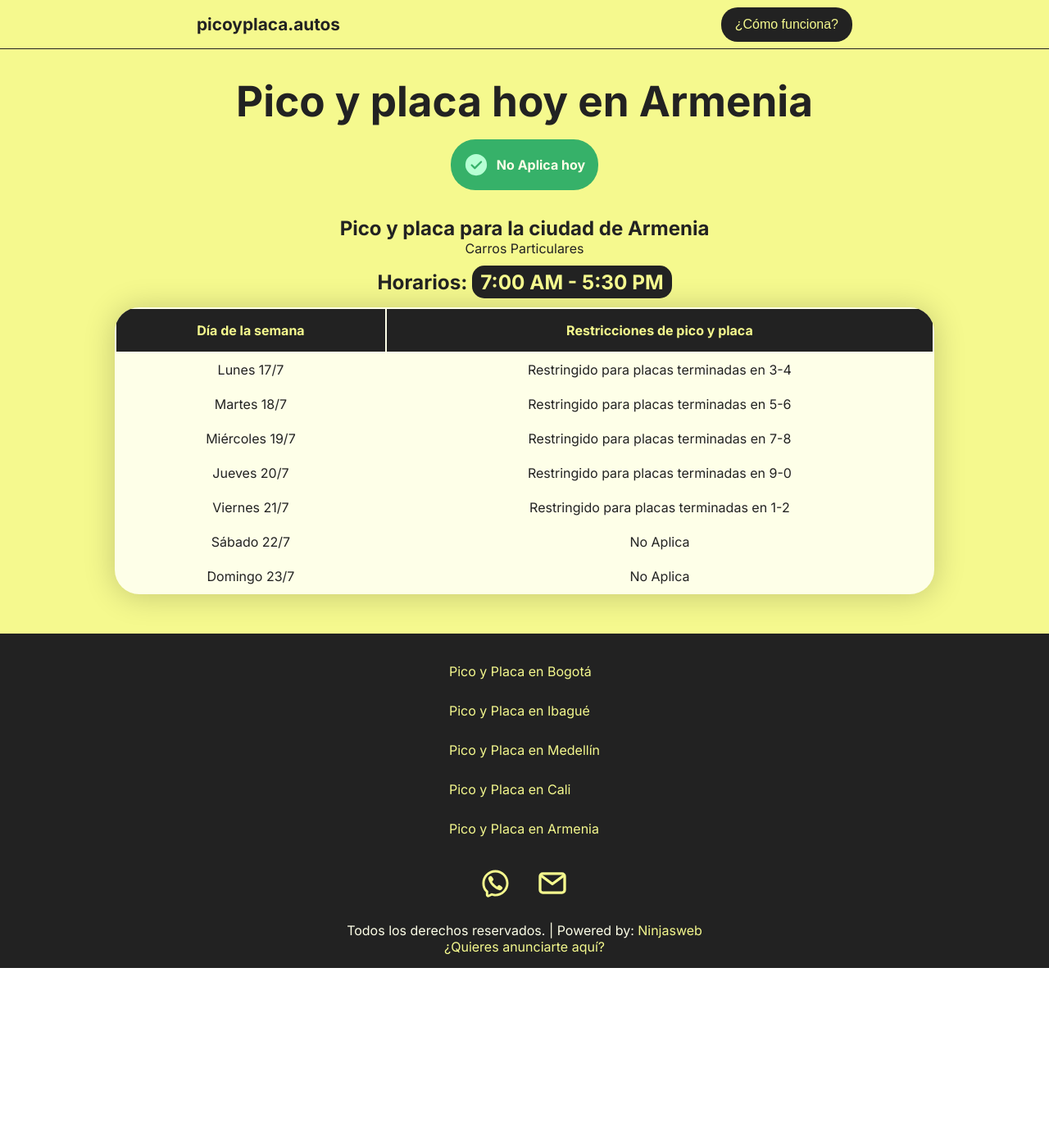
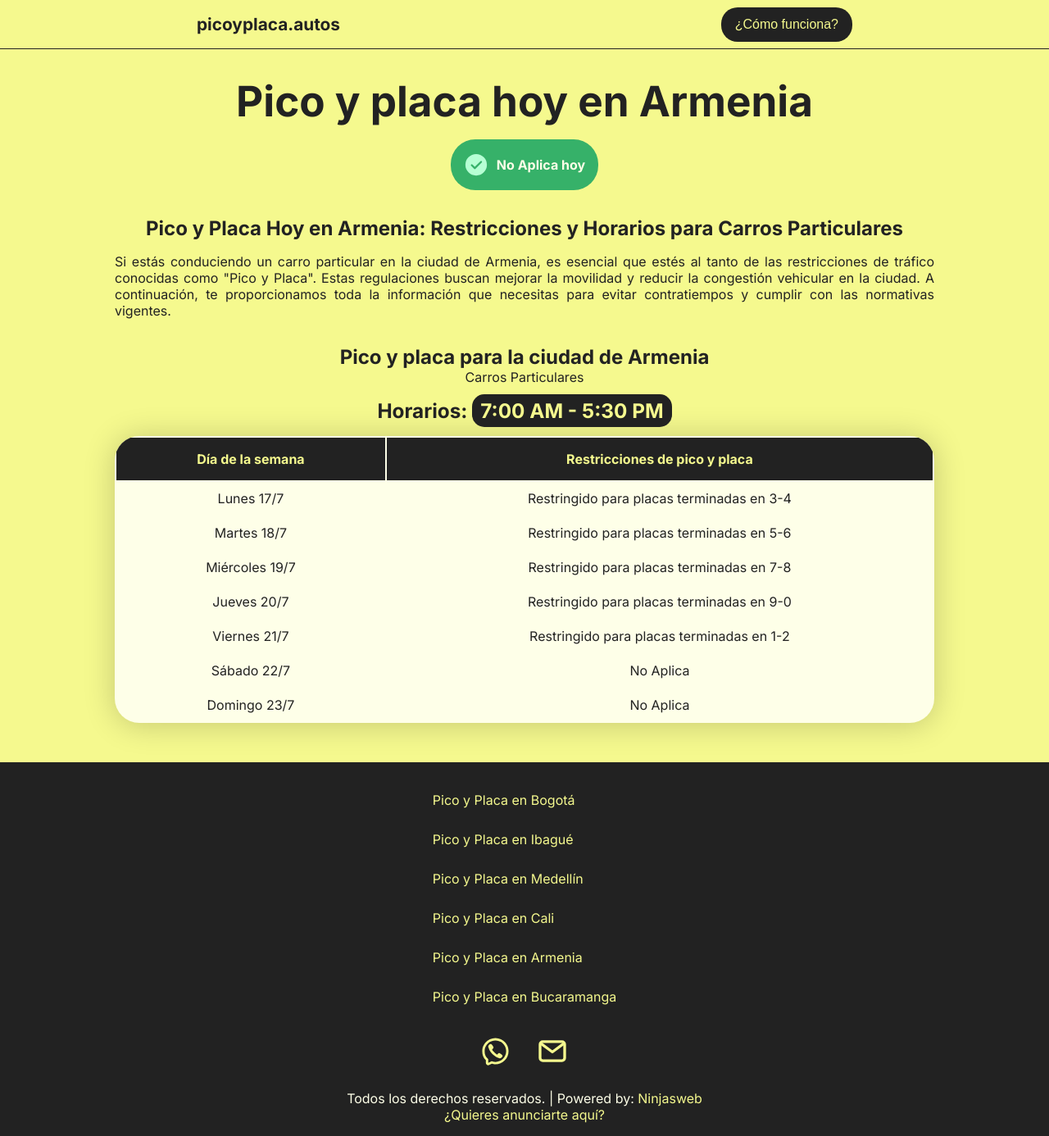
Before and after one commit to ninjasweb/picoyplaca, a Next.js app: page /ciudades/armenia in a window 1280 px wide. Shown: the whole page at 82% size. Before the commit the page ends 1181 px from the top, so only its background shows below. Built offline with nearby package versions, Linux system fonts and the light colour scheme.

Commit message:
Adding new city

```diff
--- a/app/ciudades/[id]/page.js
+++ b/app/ciudades/[id]/page.js
@@ -13,7 +13,8 @@ const City = ({ params }) => {
     { slug: 'bogota', name: 'Bogotá' },
     { slug: 'medellin', name: 'Medellín' },
     { slug: 'cali', name: 'Cali' },
-    {slug: 'armenia', name: 'Armenia'}
+    {slug: 'armenia', name: 'Armenia'},
+    {slug: 'bucaramanga', name: 'Bucaramanga'},
   ]
   const cityData = cities.find((city) => city.slug === params.id)
   const isValidCity = !!cityData
@@ -32,8 +33,10 @@ const City = ({ params }) => {
       <div className={styles.content}>
         <h1>Pico y placa hoy en {cityData.name}</h1>
         <Badge/>
+        <h2>Pico y Placa Hoy en {cityData.name}: Restricciones y Horarios para Carros Particulares</h2>
+        <p style={{marginTop: '1rem'}}>Si estás conduciendo un carro particular en la ciudad de {cityData.name}, es esencial que estés al tanto de las restricciones de tráfico conocidas como "Pico y Placa". Estas regulaciones buscan mejorar la movilidad y reducir la congestión vehicular en la ciudad. A continuación, te proporcionamos toda la información que necesitas para evitar contratiempos y cumplir con las normativas vigentes.</p>
         <h2>Pico y placa para la ciudad de {cityData.name}</h2>
-        <p>Carros Particulares</p>
+        <p style={{textAlign: 'center'}}>Carros Particulares</p>
         <Times city={cityData.name}/>
         <WeekTable city={cityData.name}/>
       </div>
--- a/app/ciudades/[id]/page.module.css
+++ b/app/ciudades/[id]/page.module.css
@@ -21,3 +21,6 @@
 .page .content h2 {
   margin-top: 2rem;
 }
+.page .content p {
+  text-align: justify;
+}
--- a/app/contacto/page.js
+++ b/app/contacto/page.js
@@ -10,7 +10,7 @@ const Contacto = () => {
       <div className={styles.content}>
         <Image className={styles.emoji} src={Emoji} width={120} height={120} alt='emoji'/>
         <h2>¿Estás interesado en pautar con nosotros?</h2>
-        <p>Llega a miles de personas con anuncion dinámicos.</p>
+        <p>Llega a miles de personas con anuncios dinámicos.</p>
         <Link target='_blank' href="https://wa.me/573123776619">
           <div className={styles.whatsapp}>
             <Image src={WhatsappIcon} width={30} height={30} alt='Whatsapp'/>
--- a/components/Footer/index.js
+++ b/components/Footer/index.js
@@ -25,6 +25,10 @@ const Footer = () => {
     {
       url: 'armenia',
       city: 'Armenia'
+    },
+    {
+      url: 'bucaramanga',
+      city: 'Bucaramanga'
     }
   ]
   return (
@@ -38,8 +42,12 @@ const Footer = () => {
           })}
         </div>
         <div className={styles.social}>
-          <Image src={WhatsappIcon} width={35} height={35} alt='whatsapp'/>
-          <Image src={MailIcon} width={40} height={40} alt='correo electrónico'/>
+          <Link href="/contacto">
+            <Image src={WhatsappIcon} width={35} height={35} alt='whatsapp'/>
+          </Link>
+          <Link href="/contacto">
+            <Image src={MailIcon} width={40} height={40} alt='correo electrónico'/>
+          </Link>
         </div>
       </div>
       <p>Todos los derechos reservados. | Powered by: <a href='https://ninjasweb.com' target='_blank'>Ninjasweb</a></p>
--- a/components/Form/Inputs/Select.js
+++ b/components/Form/Inputs/Select.js
@@ -6,7 +6,8 @@ const Select = ({setCity}) => {
     'Medellín',
     'Cali',
     'Ibagué',
-    'Armenia'
+    'Armenia',
+    'Bucaramanga',
   ]
   const handleChange = (e) => {
     const selectedCity = e.target.value
--- a/components/Tables/WeekTable.js
+++ b/components/Tables/WeekTable.js
@@ -47,6 +47,15 @@ const WeekTable = ({ city, lastNumer }) => {
       4: [9,0],
       5: [1,2],
       6: [],
+      7: [],
+    },
+    Bucaramanga: {
+      1: [5,6],
+      2: [7,8],
+      3: [9,0],
+      4: [1,2],
+      5: [3,4],
+      6: [5,6],
       7: [],
     }
   };
--- a/components/Times/index.js
+++ b/components/Times/index.js
@@ -6,10 +6,10 @@ const Times = ({city}) => {
     Ibagué: '6:00 AM - 9:00 PM',
     Medellín: '5:00 AM - 8:00 PM',
     Cali: '6:00 AM - 8:00 PM',
-    Armenia: '7:00 AM - 5:30 PM'
+    Armenia: '7:00 AM - 5:30 PM',
+    Bucaramanga: '6:00 AM - 8:00 PM',
   }
   const citySchedules = schedules[city] || {}
-  console.log(citySchedules)
   return (
     <div className={styles.times}>
       <h3>Horarios: <span>{citySchedules}</span></h3>
```
